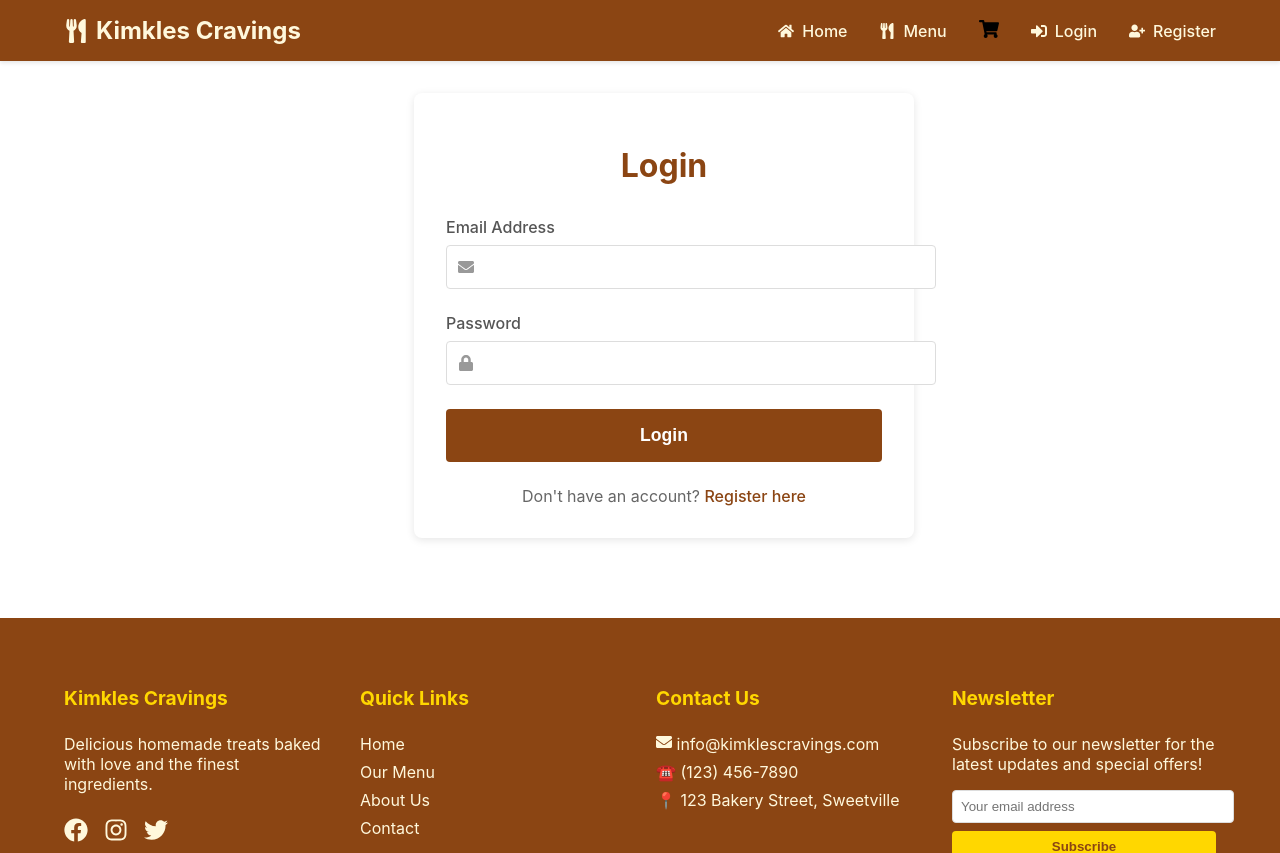
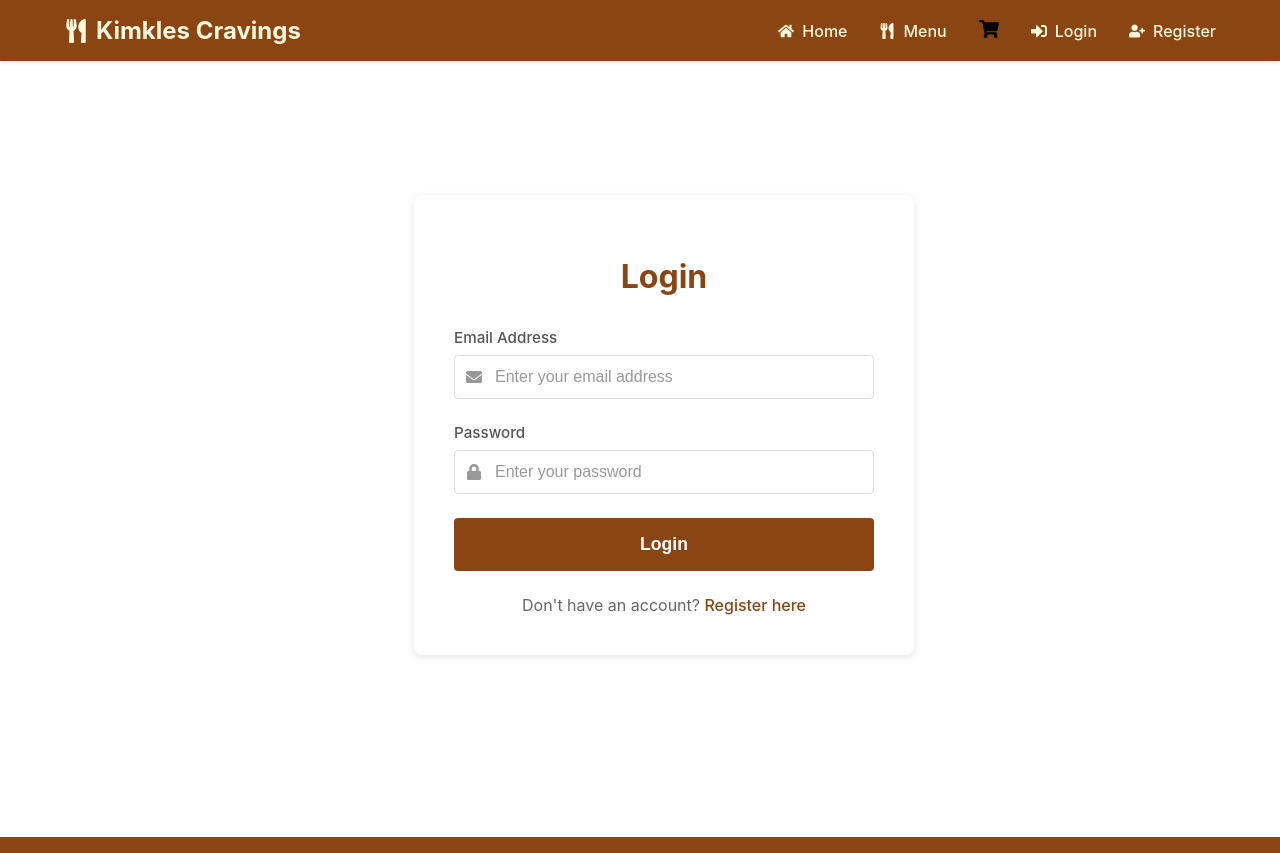
Before and after one commit to jessmaeeGit/kimklesordering_api, a React (Create React App) app: page /login in a window 1280 px wide. Shown: the top 853 px of the page. Built offline with nearby package versions, Linux system fonts and the light colour scheme; no server answers.

Commit message:
order approval notification to customer email

```diff
--- a/src/pages/Checkout.js
+++ b/src/pages/Checkout.js
@@ -11,6 +11,22 @@ const CheckoutContainer = styled.div`
   max-width: 1200px;
   margin: 0 auto;
   padding: 2rem 5%;
+
+  h1 {
+    color: #8B4513;
+    margin-bottom: 2rem;
+    font-size: 2rem;
+    text-align: center;
+
+    @media (max-width: 576px) {
+      font-size: 1.5rem;
+      margin-bottom: 1.5rem;
+    }
+  }
+
+  @media (max-width: 576px) {
+    padding: 1rem;
+  }
 `;
 
 const CheckoutGrid = styled.div`
@@ -28,6 +44,16 @@ const CheckoutSection = styled.section`
   border-radius: 8px;
   padding: 1.5rem;
   box-shadow: 0 2px 8px rgba(0, 0, 0, 0.1);
+  margin-bottom: 2rem;
+
+  &:last-child {
+    margin-bottom: 0;
+  }
+
+  @media (max-width: 576px) {
+    padding: 1rem;
+    margin-bottom: 1.5rem;
+  }
 `;
 
 const SectionTitle = styled.h2`
@@ -46,6 +72,7 @@ const FormGroup = styled.div`
     margin-bottom: 0.5rem;
     font-weight: 500;
     color: #555;
+    font-size: 0.95rem;
   }
 
   input, select, textarea {
@@ -54,12 +81,32 @@ const FormGroup = styled.div`
     border: 1px solid #DDD;
     border-radius: 4px;
     font-size: 1rem;
+    box-sizing: border-box;
+    transition: border-color 0.2s, box-shadow 0.2s;
 
     &:focus {
       outline: none;
       border-color: #8B4513;
       box-shadow: 0 0 0 2px rgba(139, 69, 19, 0.2);
     }
+
+    &::placeholder {
+      color: #999;
+    }
+  }
+
+  textarea {
+    resize: vertical;
+    min-height: 80px;
+    font-family: inherit;
+  }
+
+  small {
+    display: block;
+    margin-top: 0.5rem;
+    color: #666;
+    font-size: 0.85rem;
+    line-height: 1.4;
   }
 `;
 
@@ -70,6 +117,36 @@ const Row = styled.div`
 
   @media (max-width: 576px) {
     grid-template-columns: 1fr;
+  }
+`;
+
+const RadioGroup = styled.div`
+  display: flex;
+  flex-direction: column;
+  gap: 1rem;
+  margin-bottom: 0.5rem;
+`;
+
+const RadioLabel = styled.label`
+  display: flex;
+  align-items: center;
+  cursor: ${props => props.disabled ? 'not-allowed' : 'pointer'};
+  padding: 0.75rem;
+  border-radius: 4px;
+  transition: background-color 0.2s;
+  opacity: ${props => props.disabled ? 0.6 : 1};
+
+  &:hover {
+    background-color: ${props => props.disabled ? 'transparent' : '#f8f9fa'};
+  }
+
+  input[type="radio"] {
+    margin-right: 0.75rem;
+    cursor: ${props => props.disabled ? 'not-allowed' : 'pointer'};
+  }
+
+  span {
+    font-weight: ${props => props.disabled ? 'normal' : '500'};
   }
 `;
 
@@ -680,21 +757,21 @@ const Checkout = () => {
         <CheckoutGrid>
           <div>
             <CheckoutSection>
-              <SectionTitle>Delivery Form</SectionTitle>
+              <SectionTitle>Delivery Information</SectionTitle>
 
-              <Row>
               <FormGroup>
                 <label htmlFor="fullName">Full Name *</label>
                 <input
                   type="text"
-                    id="fullNamee"
+                  id="fullName"
                   name="fullName"
                   value={formData.fullName}
                   onChange={handleChange}
+                  placeholder="Enter your full name"
                   required
                 />
               </FormGroup>
-              </Row>
+
               <FormGroup>
                 <label htmlFor="email">Email Address *</label>
                 <input
@@ -703,6 +780,7 @@ const Checkout = () => {
                   name="email"
                   value={formData.email}
                   onChange={handleChange}
+                  placeholder="your.email@example.com"
                   required
                 />
               </FormGroup>
@@ -718,7 +796,7 @@ const Checkout = () => {
                   placeholder="09XXXXXXXXX or +639XXXXXXXXX"
                   required
                 />
-                <small style={{ color: '#666', fontSize: '0.85rem' }}>
+                <small>
                   Format: 09XXXXXXXXX or +639XXXXXXXXX (Philippine numbers)
                 </small>
               </FormGroup>
@@ -816,19 +894,20 @@ const Checkout = () => {
                 <textarea
                   id="deliveryInstructions"
                   name="deliveryInstructions"
-                  rows="3"
+                  rows="4"
                   value={formData.deliveryInstructions}
                   onChange={handleChange}
-                  placeholder="Special instructions for delivery"
+                  placeholder="e.g., Leave at the gate, Call upon arrival, etc."
                 ></textarea>
               </FormGroup>
             </CheckoutSection>
 
-            <CheckoutSection style={{ marginTop: '2rem' }}>
+            <CheckoutSection>
               <SectionTitle>Payment Method</SectionTitle>
 
               <FormGroup>
-                <div style={{ marginBottom: '1rem' }}>
+                <RadioGroup>
+                  <RadioLabel htmlFor="paypal">
                     <input
                       type="radio"
                       id="paypal"
@@ -837,10 +916,10 @@ const Checkout = () => {
                       checked={formData.paymentMethod === 'paypal'}
                       onChange={handleChange}
                     />
-                  <label htmlFor="paypal" style={{ marginLeft: '0.5rem' }}>PayPal</label>
-                </div>
+                    <span>PayPal</span>
+                  </RadioLabel>
 
-                <div>
+                  <RadioLabel htmlFor="creditCard" disabled>
                     <input
                       type="radio"
                       id="creditCard"
@@ -850,10 +929,9 @@ const Checkout = () => {
                       onChange={handleChange}
                       disabled
                     />
-                  <label htmlFor="creditCard" style={{ marginLeft: '0.5rem', opacity: 0.6 }}>
-                    Credit/Debit Card (Coming Soon)
-                  </label>
-                </div>
+                    <span>Credit/Debit Card (Coming Soon)</span>
+                  </RadioLabel>
+                </RadioGroup>
               </FormGroup>
 
               {formData.paymentMethod === 'paypal' && (
--- a/src/pages/Login.js
+++ b/src/pages/Login.js
@@ -9,19 +9,40 @@ import { loginAdmin, selectAdminAccounts } from '../features/admin/adminSlice';
 const LoginContainer = styled.div`
   max-width: 500px;
   margin: 0 auto;
+  padding: 2rem 5%;
+  min-height: calc(100vh - 200px);
+  display: flex;
+  align-items: center;
+  justify-content: center;
+
+  @media (max-width: 576px) {
+    padding: 1rem;
+  }
 `;
 
 const LoginCard = styled.div`
   background: white;
   border-radius: 8px;
   box-shadow: 0 2px 8px rgba(0, 0, 0, 0.1);
-  padding: 2rem;
+  padding: 2.5rem;
+  width: 100%;
+
+  @media (max-width: 576px) {
+    padding: 1.5rem;
+  }
 `;
 
 const Title = styled.h1`
   color: #8B4513;
   text-align: center;
   margin-bottom: 2rem;
+  font-size: 2rem;
+  font-weight: 700;
+
+  @media (max-width: 576px) {
+    font-size: 1.75rem;
+    margin-bottom: 1.5rem;
+  }
 `;
 
 const FormGroup = styled.div`
@@ -32,6 +53,7 @@ const FormGroup = styled.div`
     margin-bottom: 0.5rem;
     font-weight: 500;
     color: #555;
+    font-size: 0.95rem;
   }
 
   input {
@@ -40,20 +62,29 @@ const FormGroup = styled.div`
     border: 1px solid #DDD;
     border-radius: 4px;
     font-size: 1rem;
+    box-sizing: border-box;
+    transition: border-color 0.2s, box-shadow 0.2s;
 
     &:focus {
       outline: none;
       border-color: #8B4513;
       box-shadow: 0 0 0 2px rgba(139, 69, 19, 0.2);
     }
+
+    &::placeholder {
+      color: #999;
+    }
   }
 `;
 
 const InputWrapper = styled.div`
   position: relative;
+  width: 100%;
 
   input {
     padding-left: 2.5rem;
+    width: 100%;
+    box-sizing: border-box;
   }
 
   svg {
@@ -62,6 +93,8 @@ const InputWrapper = styled.div`
     top: 50%;
     transform: translateY(-50%);
     color: #999;
+    z-index: 1;
+    pointer-events: none;
   }
 `;
 
@@ -85,6 +118,17 @@ const LoginButton = styled.button`
     background: #CCCCCC;
     cursor: not-allowed;
   }
+`;
+
+const ErrorMessage = styled.div`
+  background: #FFEBEE;
+  color: #C62828;
+  padding: 0.75rem 1rem;
+  border-radius: 4px;
+  margin-bottom: 1.5rem;
+  text-align: center;
+  font-size: 0.95rem;
+  font-weight: 500;
 `;
 
 const RegisterLink = styled.div`
@@ -230,18 +274,7 @@ const Login = () => {
       <LoginCard>
         <Title>Login</Title>
 
-        {error && (
-          <div style={{
-            background: '#FFEBEE',
-            color: '#C62828',
-            padding: '0.75rem',
-            borderRadius: '4px',
-            marginBottom: '1rem',
-            textAlign: 'center'
-          }}>
-            {error}
-          </div>
-        )}
+        {error && <ErrorMessage>{error}</ErrorMessage>}
 
         <form onSubmit={handleSubmit}>
           <FormGroup>
@@ -254,7 +287,9 @@ const Login = () => {
                 name="email"
                 value={formData.email}
                 onChange={handleChange}
+                placeholder="Enter your email address"
                 required
+                autoComplete="email"
               />
             </InputWrapper>
           </FormGroup>
@@ -269,7 +304,9 @@ const Login = () => {
                 name="password"
                 value={formData.password}
                 onChange={handleChange}
+                placeholder="Enter your password"
                 required
+                autoComplete="current-password"
               />
             </InputWrapper>
           </FormGroup>
--- a/src/pages/Register.js
+++ b/src/pages/Register.js
@@ -8,19 +8,40 @@ import { FaUser, FaLock, FaEnvelope } from 'react-icons/fa';
 const RegisterContainer = styled.div`
   max-width: 500px;
   margin: 0 auto;
+  padding: 2rem 5%;
+  min-height: calc(100vh - 200px);
+  display: flex;
+  align-items: center;
+  justify-content: center;
+
+  @media (max-width: 576px) {
+    padding: 1rem;
+  }
 `;
 
 const RegisterCard = styled.div`
   background: white;
   border-radius: 8px;
   box-shadow: 0 2px 8px rgba(0, 0, 0, 0.1);
-  padding: 2rem;
+  padding: 2.5rem;
+  width: 100%;
+
+  @media (max-width: 576px) {
+    padding: 1.5rem;
+  }
 `;
 
 const Title = styled.h1`
   color: #8B4513;
   text-align: center;
   margin-bottom: 2rem;
+  font-size: 2rem;
+  font-weight: 700;
+
+  @media (max-width: 576px) {
+    font-size: 1.75rem;
+    margin-bottom: 1.5rem;
+  }
 `;
 
 const FormGroup = styled.div`
@@ -31,6 +52,7 @@ const FormGroup = styled.div`
     margin-bottom: 0.5rem;
     font-weight: 500;
     color: #555;
+    font-size: 0.95rem;
   }
 
   input {
@@ -39,20 +61,29 @@ const FormGroup = styled.div`
     border: 1px solid #DDD;
     border-radius: 4px;
     font-size: 1rem;
+    box-sizing: border-box;
+    transition: border-color 0.2s, box-shadow 0.2s;
 
     &:focus {
       outline: none;
       border-color: #8B4513;
       box-shadow: 0 0 0 2px rgba(139, 69, 19, 0.2);
     }
+
+    &::placeholder {
+      color: #999;
+    }
   }
 `;
 
 const InputWrapper = styled.div`
   position: relative;
+  width: 100%;
 
   input {
     padding-left: 2.5rem;
+    width: 100%;
+    box-sizing: border-box;
   }
 
   svg {
@@ -61,6 +92,8 @@ const InputWrapper = styled.div`
     top: 50%;
     transform: translateY(-50%);
     color: #999;
+    z-index: 1;
+    pointer-events: none;
   }
 `;
 
@@ -84,6 +117,17 @@ const RegisterButton = styled.button`
     background: #CCCCCC;
     cursor: not-allowed;
   }
+`;
+
+const ErrorMessage = styled.div`
+  background: #FFEBEE;
+  color: #C62828;
+  padding: 0.75rem 1rem;
+  border-radius: 4px;
+  margin-bottom: 1.5rem;
+  text-align: center;
+  font-size: 0.95rem;
+  font-weight: 500;
 `;
 
 const LoginLink = styled.div`
@@ -183,18 +227,7 @@ const Register = () => {
       <RegisterCard>
         <Title>Create Account</Title>
 
-        {error && (
-          <div style={{
-            background: '#FFEBEE',
-            color: '#C62828',
-            padding: '0.75rem',
-            borderRadius: '4px',
-            marginBottom: '1rem',
-            textAlign: 'center'
-          }}>
-            {error}
-          </div>
-        )}
+        {error && <ErrorMessage>{error}</ErrorMessage>}
 
         <form onSubmit={handleSubmit}>
           <FormGroup>
@@ -207,7 +240,9 @@ const Register = () => {
                 name="fullName"
                 value={formData.fullName}
                 onChange={handleChange}
+                placeholder="Enter your full name"
                 required
+                autoComplete="name"
               />
             </InputWrapper>
           </FormGroup>
@@ -222,7 +257,9 @@ const Register = () => {
                 name="email"
                 value={formData.email}
                 onChange={handleChange}
+                placeholder="Enter your email address"
                 required
+                autoComplete="email"
               />
             </InputWrapper>
           </FormGroup>
@@ -237,9 +274,20 @@ const Register = () => {
                 name="password"
                 value={formData.password}
                 onChange={handleChange}
+                placeholder="Enter your password (min. 6 characters)"
                 required
+                autoComplete="new-password"
+                minLength={6}
               />
             </InputWrapper>
+            <small style={{
+              display: 'block',
+              marginTop: '0.5rem',
+              color: '#666',
+              fontSize: '0.85rem'
+            }}>
+              Password must be at least 6 characters long
+            </small>
           </FormGroup>
 
           <FormGroup>
@@ -252,7 +300,9 @@ const Register = () => {
                 name="confirmPassword"
                 value={formData.confirmPassword}
                 onChange={handleChange}
+                placeholder="Confirm your password"
                 required
+                autoComplete="new-password"
               />
             </InputWrapper>
           </FormGroup>
```
Also changed, not shown: src/pages/admin/Orders.js (+48 -2 lines). Lines whose indentation alone changed are shown as unchanged.
